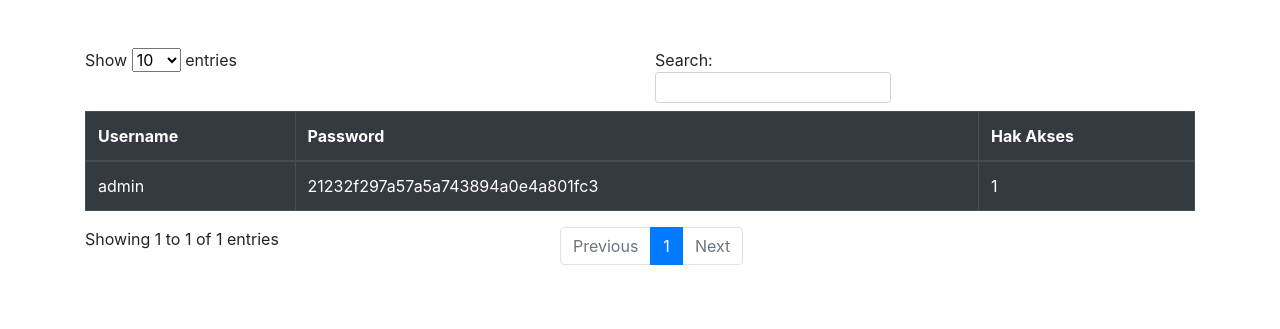
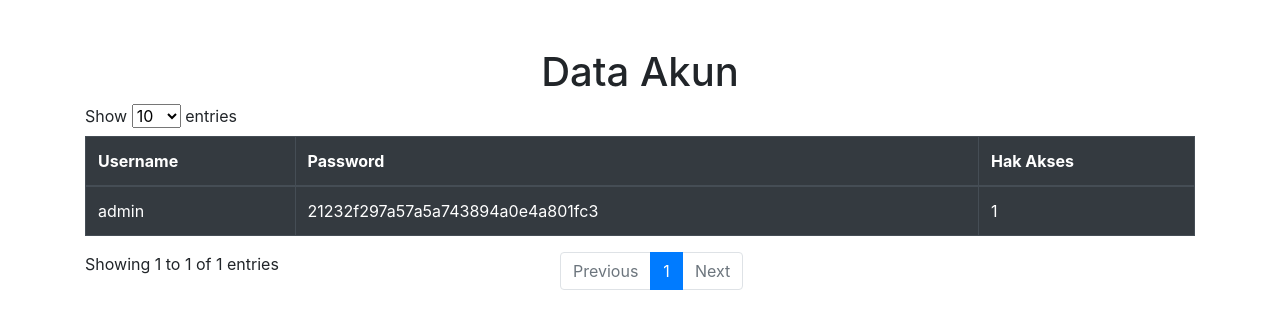
Before and after one commit to RendiKustiawan/if-42-02-kelompok4, a CodeIgniter app: page /if-42-02-kelompok4/index.php/akuncontroller/index in a window 1280 px wide. Shown: the top 329 px of the page. Run offline with CodeIgniter, Linux system fonts and the light colour scheme; data comes from the database, SQL or seed files in the repository; some libraries are stand-ins or nearby versions.

Commit message:
Change datatable layout AkunView

```diff
--- a/application/views/AkunView.php
+++ b/application/views/AkunView.php
@@ -1,4 +1,5 @@
-<div class="col p-5">
+<div class="p-5">
+  <h1 class="text-center"><?= $title ?></h1>
   <div class="table-responsive container" style="width: 100%;">
     <table class="table table-dark table-hover table-bordered" id="mydata">
       <thead>
@@ -10,12 +11,13 @@
       </thead>
     </table>
   </div>
-<!-- </div> -->
+</div>
 
 
 <script type="text/javascript">
   $(document).ready(function() {
     $('#mydata').DataTable({
+      "searching": false,
       "ordering": true,
       "order": [
         [2, 'asc']
--- a/application/views/Body.php
+++ b/application/views/Body.php
@@ -24,9 +24,11 @@
     $this->load->view('template/TopNav');
     ?>
     <div class="dashboard-wrapper container-fluid">
-      <div class="row">
+      <div class="row d-flex align-items-stretch">
         <?php $this->load->view('template/SideNav'); ?>
-        <?php $this->load->view($main_view); ?>
+        <div class="col">
+          <?php $this->load->view($main_view); ?>
+        </div>
       </div>
     </div>
   <?php
```
